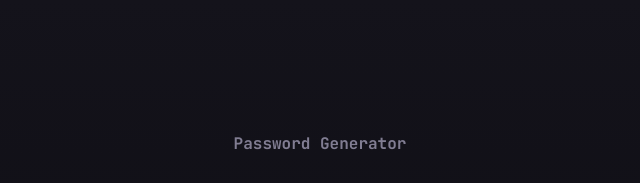
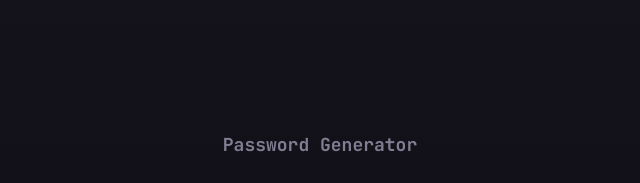
Before and after one commit to AcharaChisomSolomon/password-generator-app, a plain HTML site: page index.html in a window 1280 px wide. Shown: the top 183 px of the page, 320-960 px from the left. Drawn offline with Linux system fonts and the light colour scheme.

Commit message:
Update font size for h1 in index.css

```diff
--- a/index.css
+++ b/index.css
@@ -240,6 +240,9 @@ button:active {
     .container {
         margin: 8.31rem auto;
     }
+    h1 {
+        font-size: var(--desktop-primary-font-size);
+    }
     .output, .input {
         padding: 2rem;
     }
```
